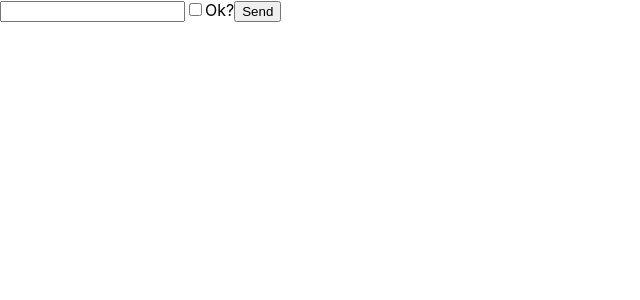
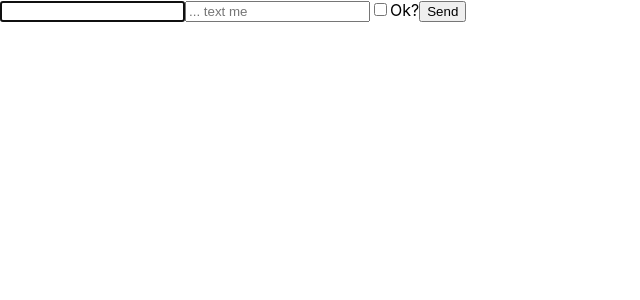
Before and after one commit to y-dubovitsky/react-3, a React (Create React App) app: page / in a window 1280 px wide. Shown: the top 300 px of the page, without its empty margins (0-640 px from the left). Built offline with nearby package versions, Linux system fonts and the light colour scheme.

Commit message:
Lesson 33 React.createRef()

```diff
--- a/src/App.js
+++ b/src/App.js
@@ -3,10 +3,30 @@ import Posts from './components/Posts';
 
 export default class App extends React.Component {
 
-  state = {
-    text: '',
-    check: '',
+  constructor(props) {
+    super(props)
+
+    this.state = {
+      text: '',
+      check: '',
+    }
+
+    this.textRef = React.createRef();
+    this.typeMeRef = React.createRef();
   }
+
+  componentDidMount() {
+    const {text} = this.state;
+
+    this.textRef.current.focus();
+  }
+
+  componentDidUpdate() {
+    const {text} = this.state;
+
+    text.length < 10 ? this.textRef.current.focus() : this.typeMeRef.current.focus()
+  }
+
 
   onCheck = (event) => {
     this.setState({
@@ -45,7 +65,8 @@ export default class App extends React.Component {
 
     return(
       <div>
-        <input name="text" type="text" onChange={this.onInput} value={text}></input>
+        <input ref={this.textRef} name="text" type="text" onChange={this.onInput} value={text}></input>
+        <input ref={this.typeMeRef} name="text" type="text" placeholder="... text me"></input>
         <input name="check" id="subscribeNews" type="checkbox" onChange={this.onCheck} checked={check}></input>
           <label for="subscribeNews">Ok?</label>
         <input type="button" value="Send" onClick={this.onSend}></input>
```
